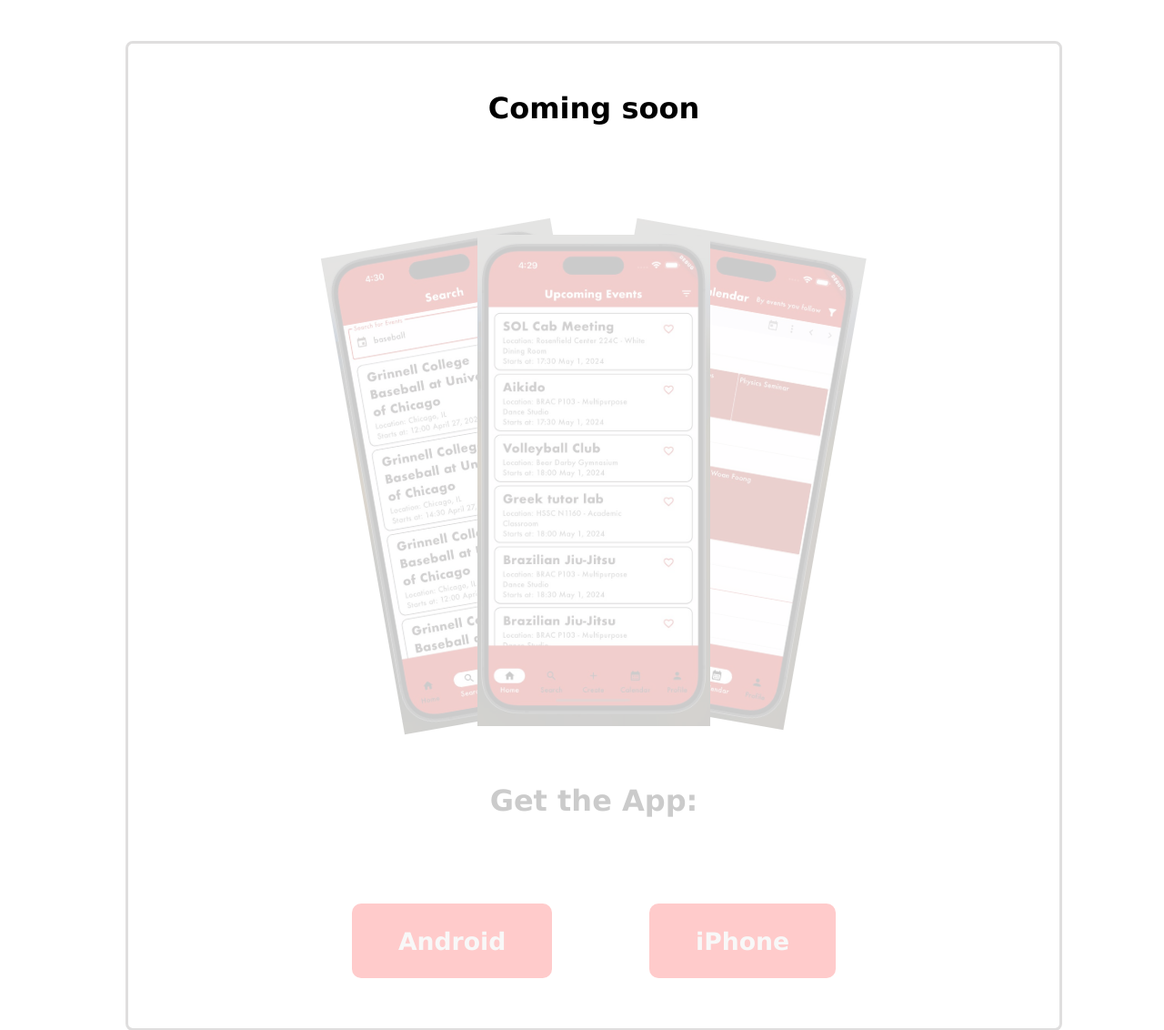
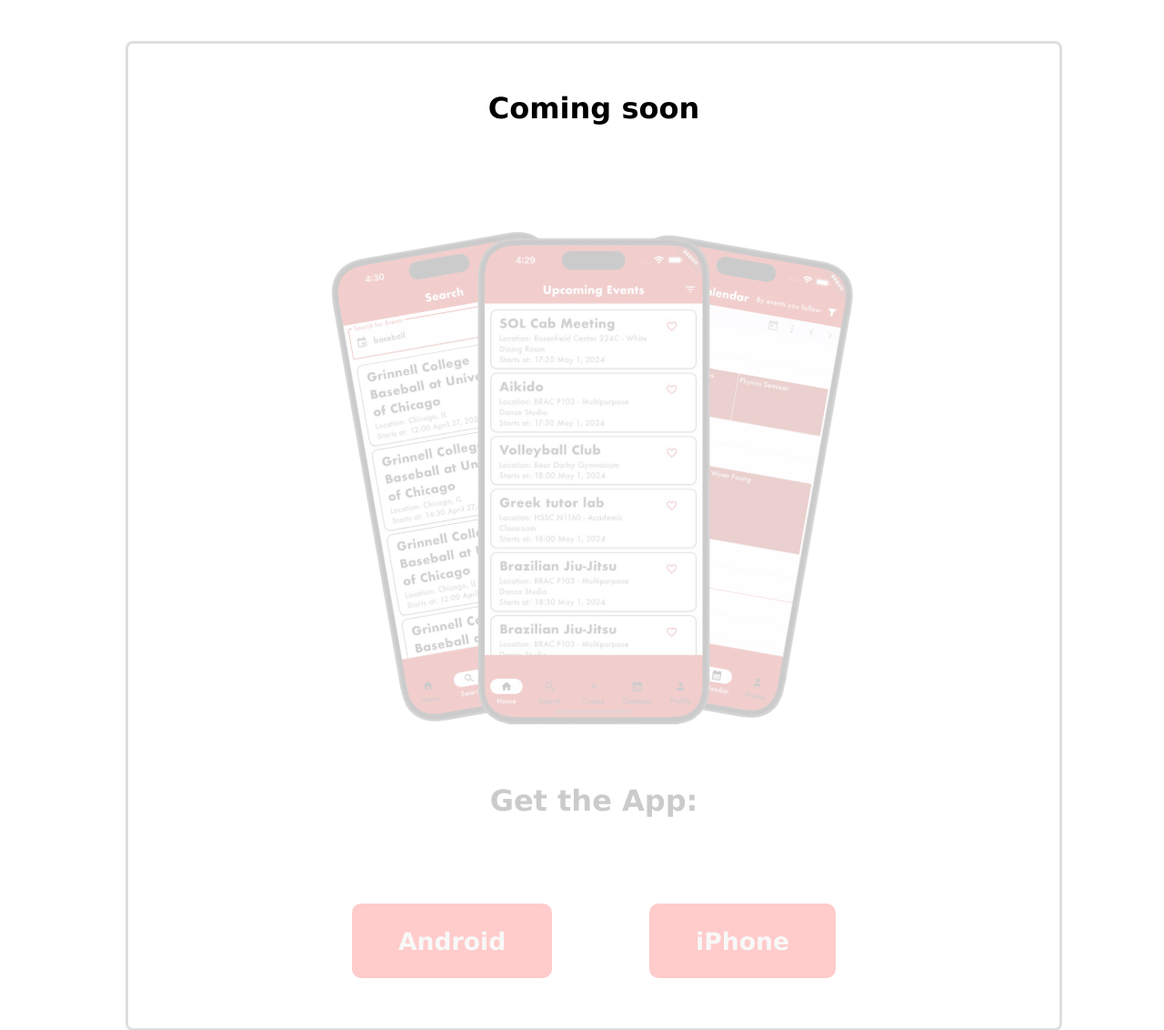
Before and after one commit to GrinSync/GrinSyncBackend, a Django app: page / in a window 1280 px wide. Shown: the part 322-1454 px from the top of the page at 91% size. Run offline with Django 5.2, Linux system fonts and the light colour scheme; parts of the project's set-up code (start-up, migrations or seed data) failed here and were passed over.

Commit message:
Update Upcoming and Home Page

```diff
--- a/api/templates/home.html
+++ b/api/templates/home.html
@@ -12,9 +12,9 @@
     <h2>Coming soon</h2>
     <div style="opacity: 20%;">
         <div class = "appDemoImages">
-            <img src="{% static 'CalWithFrame.jpeg'%}" style="rotate: 10deg; left: 0vw;"/>
-            <img src="{% static 'SearchWithFrame.jpeg'%}" style="rotate: -10deg; left: -20vw;"/>
-            <img src="{% static 'UpcomingEventsWithFrame.jpeg'%}" class="hoverPage"/>
+            <img src="{% static 'CalWithFrame.png'%}" style="rotate: 10deg; left: 0vw;"/>
+            <img src="{% static 'SearchWithFrame.png'%}" style="rotate: -10deg; left: -20vw;"/>
+            <img src="{% static 'UpcomingEventsWithFrame.png'%}" class="hoverPage"/>
             <img src="{% static 'EventDescriptionNoFrame.jpeg'%}" class="hiddenPage"/>
         </div>
         <h2>Get the App:</h2>
--- a/api/views.py
+++ b/api/views.py
@@ -411,7 +411,7 @@ def createEvent(request):
             endDT = datetime.strptime(end, "%Y-%m-%d %H:%M:%S.%f")
             assert startDT < endDT
         else:
-            endDT = startDT.replace(hour=23, minute=59)
+            endDT = startDT + timedelta(hours = 1)
     except (ValueError, AssertionError):
         return JsonResponse({'error' : "Invalid DateTime: check your 'start' and 'end' fields"},
                                 safe=False, status = 400)
@@ -590,9 +590,9 @@ def getUpcoming(request):
                 return JsonResponse({'error':f"Requested tag '{tag}' is not a valid tag"}, safe=False, status = 400)
         tags = tagObjs
 
-    today = datetime.today().replace(minute=0) # assigns today's date to a variable
-    upcoming = Event.objects.filter(start__gte=today) # gets events with a starting date >= to today
-    upcoming = upcoming.exclude(start__gt = today + timedelta(weeks = 1)) # limits upcoming events a week out
+    now = datetime.now() # assigns the current time
+    upcoming = Event.objects.filter(end__gte=now) # gets events with an ending time >= to now
+    upcoming = upcoming.exclude(start__gt = now + timedelta(weeks = 1)) # limits upcoming events a week out
     if tags != "ALL":
         upcoming = upcoming.filter(tags__in = tags)
 
```
Also changed, not shown: api/static/CalWithFrame.jpeg (deleted), api/static/CalWithFrame.png (added), api/static/SearchWithFrame.jpeg (deleted), api/static/SearchWithFrame.png (added), api/static/UpcomingEventsWithFrame.jpeg (deleted), api/static/UpcomingEventsWithFrame.png (added).
